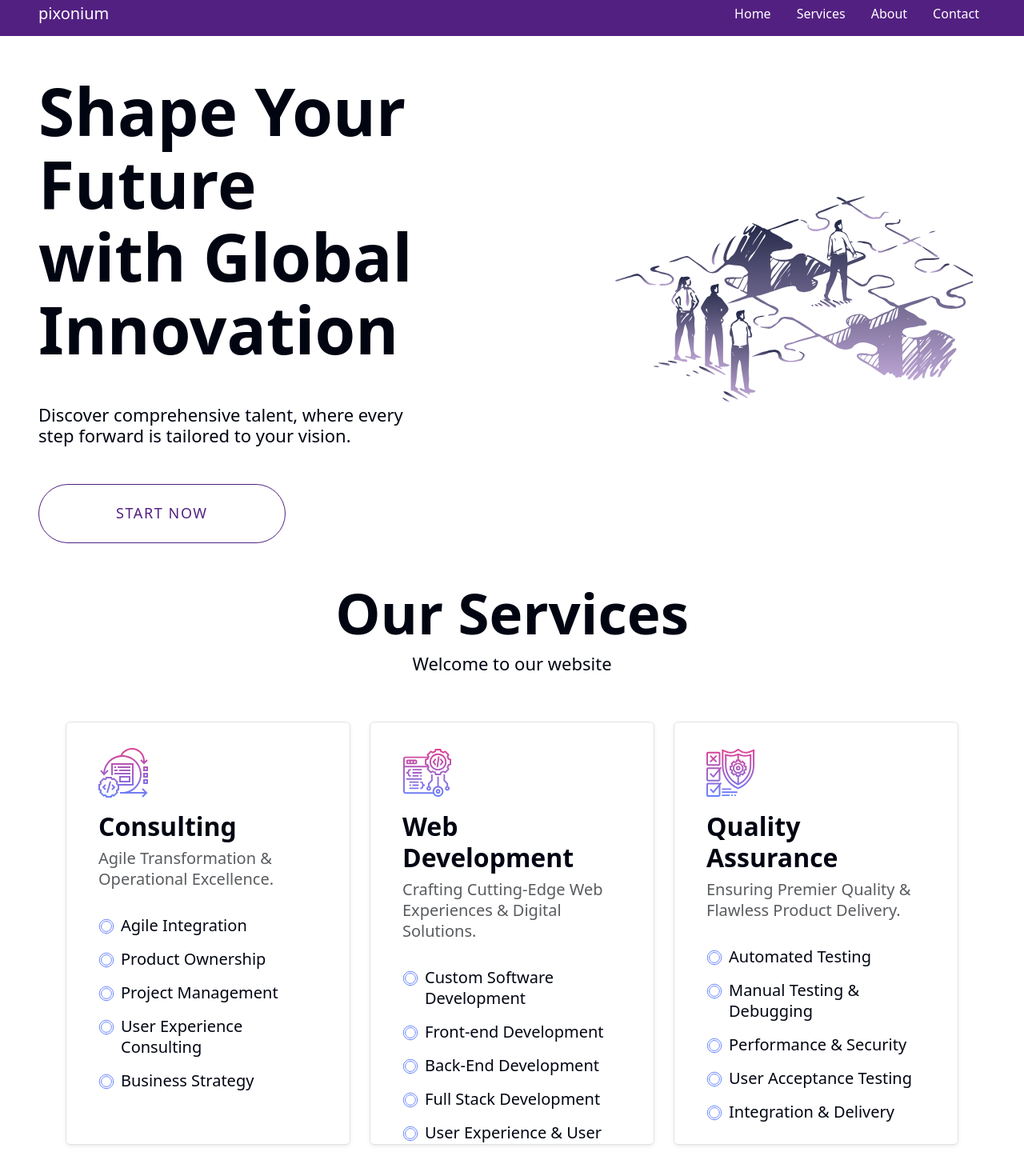
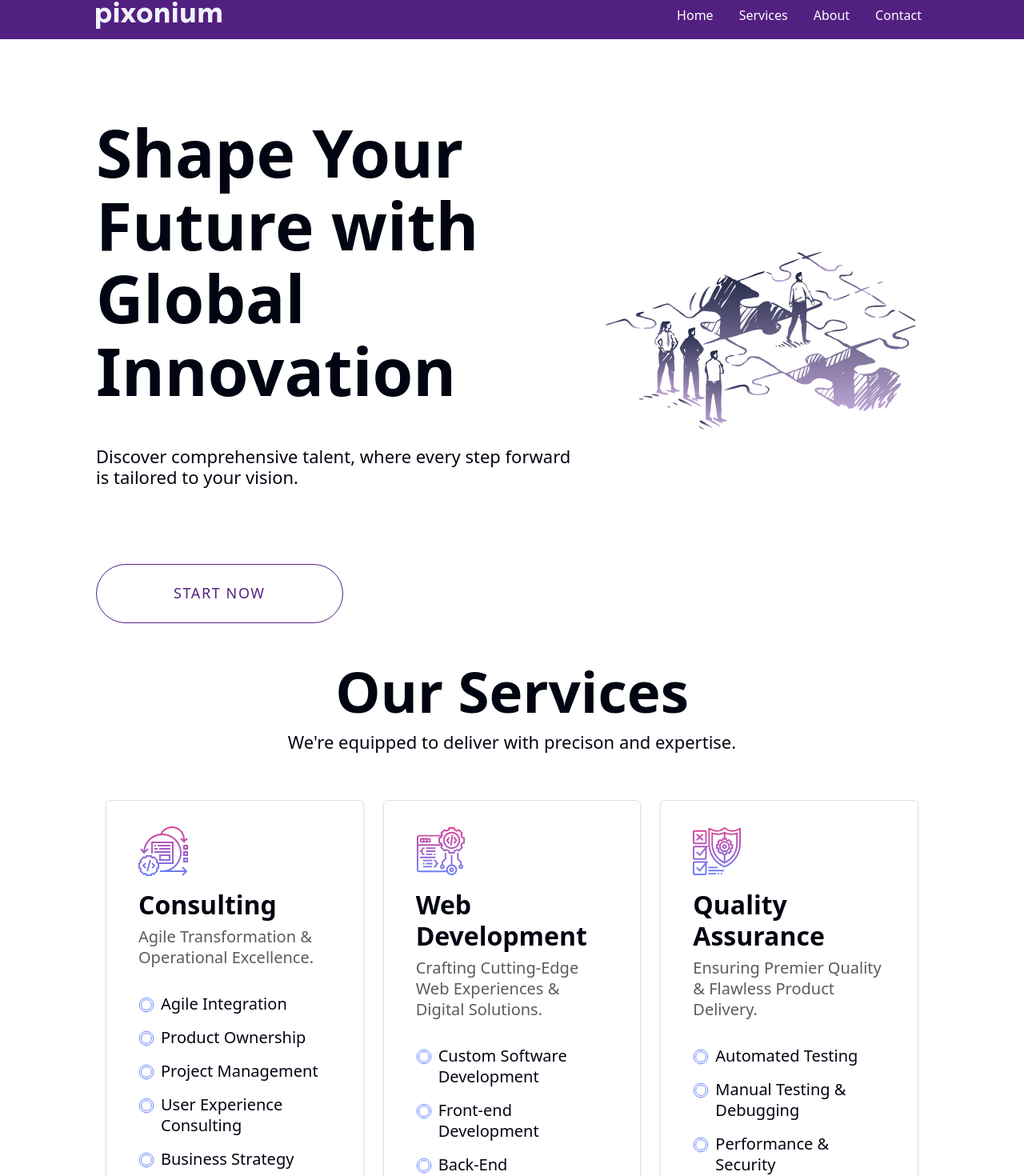
Before and after one commit to Bazzomir/lumaro, a React (Create React App) app in the folder erikas-app/: page / in a window 1280 px wide. Shown: the part 51-1521 px from the top of the page at 80% size. Built offline with nearby package versions, Linux system fonts and the light colour scheme.

Commit message:
added && fixed height and padding

```diff
--- a/erikas-app/src/assets/css/App.css
+++ b/erikas-app/src/assets/css/App.css
@@ -14,29 +14,44 @@ body {
     color: var(--black) !important;
 }
 
+.px-120 {
+    padding-left: 120px !important;
+    padding-right: 120px !important;
+}
+
+.fw-500 {
+    font-weight: 500 !important;
+}
+
 .text-purple {
     color: var(--purple) !important;
 }
 
-.footer-border-top {
-    border-top: 1px solid var(--purple);
+.homepage {
+    /* height: 100vh !important; */
+    height: 85vh;
+}
+
+.contact,
+.about,
+.services {
+    height: 135vh;
 }
 
 .navbar {
     background-color: var(--purple) !important;
 }
 
-.navbar-brand {
-    color: var(--white) !important;
-}
-
 .nav-link {
     color: var(--white) !important;
     transition: transform .2s !important;
+    font-weight: 500 !important;
+    font-size: 16px !important;
 }
 
 .nav-link:hover {
     transform: scale(1.3);
+    font-weight: 700;
 }
 
 .navbar-toggler {
@@ -219,6 +234,10 @@ body {
     width: 60vw;
 }
 
+.footer-border-top {
+    border-top: 1px solid var(--purple);
+}
+
 .footer-paragraph {
     width: 473px;
 }
--- a/erikas-app/src/components/component/Footer.jsx
+++ b/erikas-app/src/components/component/Footer.jsx
@@ -5,7 +5,7 @@ export default function Footer() {
     return (
         <div className="footer">
             <div className="container-fluid px-0 footer-border-top">
-                <div className="p-5 mt-5">
+                <div className="py-5 px-120 mt-5">
                     <div className="row mt-5">
                         <div className="col-sm-12 col-lg-5">
                             <DarkLogo alt="Logo Footer" className="footer-logo" />
@@ -61,7 +61,7 @@ export default function Footer() {
                     </div>
                 </div>
                 <div className="container-fluid footer-border-top" >
-                    <div className="row py-3 px-5 align-items-center">
+                    <div className="row py-3 px-120 align-items-center">
                         <div className="col-12 col-lg-5 px-0 footer-paragraph__text">©2024 Pixonium</div>
                         <div className="col-6 col-lg-2 pt-2 pt-lg-0 footer-paragraph__text">Terms & Conditions</div>
                         <div className="col-6 col-lg-2 pt-2 pt-lg-0 footer-paragraph__text">Privacy Policy</div>
--- a/erikas-app/src/components/component/Header.jsx
+++ b/erikas-app/src/components/component/Header.jsx
@@ -1,4 +1,5 @@
 import React from 'react';
+import { ReactComponent as Logo } from '../../assets/image/logo/logo.svg';
 
 export default function Header() {
     return (
@@ -9,8 +10,12 @@ export default function Header() {
                     <p className="mb-0 py-2">760-284-8287</p>
                 </div>
             </div>
-            <nav className="navbar navbar-expand-lg container-fluid px-5">
-                <a className="navbar-brand" href="#home">pixonium</a>
+            <nav className="navbar navbar-expand-lg container-fluid px-120">
+                <a className="navbar-brand d-grid align-items-center" href="#home">
+                    {/* <img src={logo} /> */}
+                    <Logo alt="Navigation Logo" className="nav-logo" />
+                    {/* pixonium */}
+                </a>
                 <button className="navbar-toggler" type="button" data-bs-toggle="collapse" data-bs-target="#navbarNav" aria-controls="navbarNav" aria-expanded="false" aria-label="Toggle navigation">
                     <span className="navbar-toggler-icon"></span>
                 </button>
--- a/erikas-app/src/components/component/buttons.jsx
+++ b/erikas-app/src/components/component/buttons.jsx
@@ -2,7 +2,7 @@ import React from 'react';
 
 export function Button({ btnName }) {
     return (
-        <div className="text-center text-md-start broder-1 border-md-2">
+        <div className="text-center text-md-start py-5">
             <button className="btn btn-purple text-uppercase"><span className="btn-purple--text">{btnName}</span></button>
         </div>
     )
--- a/erikas-app/src/components/pages/About.jsx
+++ b/erikas-app/src/components/pages/About.jsx
@@ -33,7 +33,7 @@ export default function About() {
     }, []);
 
     return (
-        <div className="about container-fluid mt-5 px-5" id="about">
+        <div className="about container-fluid mt-5 px-120" id="about">
             <div className="row justify-content-center align-items-center">
                 <div className="col-12 col-lg-6 ">
                     <p className="mb-0 mx-0 mx-sm-auto text-center text-md-start header-text--big w-100 w-lg-75 ">
--- a/erikas-app/src/components/pages/Contact.jsx
+++ b/erikas-app/src/components/pages/Contact.jsx
@@ -31,7 +31,7 @@ export default function Contact() {
     }, []);
 
     return (
-        <div className="contact container-fluid my-5 px-5" id="contact">
+        <div className="contact container-fluid my-5 px-120" id="contact">
             <div className="row justify-content-center align-items-center">
                 <div className="header-text--big col-12 col-lg-6">
                     <p className="mb-0 mx-auto text-justify text-wrap w-100">
--- a/erikas-app/src/components/pages/Homepage.jsx
+++ b/erikas-app/src/components/pages/Homepage.jsx
@@ -37,13 +37,13 @@ export default function Homepage() {
     };
 
     return (
-        <div className="homepage container-fluid mt-5 px-5" id="home" ref={homepageRef}>
-            <div className="d-flex row justify-content-between">
-                <div className="col-12 col-lg-5">
-                    <div className="d-flex row gap-3 gap-md-5 text-center text-md-start">
+        <div className="homepage container-fluid mt-5 px-120" id="home" ref={homepageRef}>
+            <div className="row pt-5">
+                <div className="col-12 col-lg-7  align-self-center">
+                    <div className="row gap-3 gap-md-5 text-center text-md-start">
                         <div className="col-12">
                             <h1 className="m-0 header-text--big">
-                                Shape Your Future <br />  with Global Innovation
+                                Shape Your Future with Global Innovation
                             </h1>
                         </div>
                         <div className="col-12">
--- a/erikas-app/src/components/pages/Services.jsx
+++ b/erikas-app/src/components/pages/Services.jsx
@@ -34,11 +34,11 @@ export default function Services() {
     }, []);
 
     return (
-        <div className="services container-fluid mt-5 px-5" id="services">
+        <div className="services container-fluid mt-5 px-120" id="services">
             <div className="container">
                 <div className="row">
                     <h2 className="header-text--small text-center">Our Services</h2>
-                    <p className="services--paragraph text-center">Welcome to our website</p>
+                    <p className="services--paragraph text-center">We're equipped to deliver with precison and expertise.</p>
                 </div>
                 <div className="row py-3">
                     {servicesData.map((service, i) => {
```
